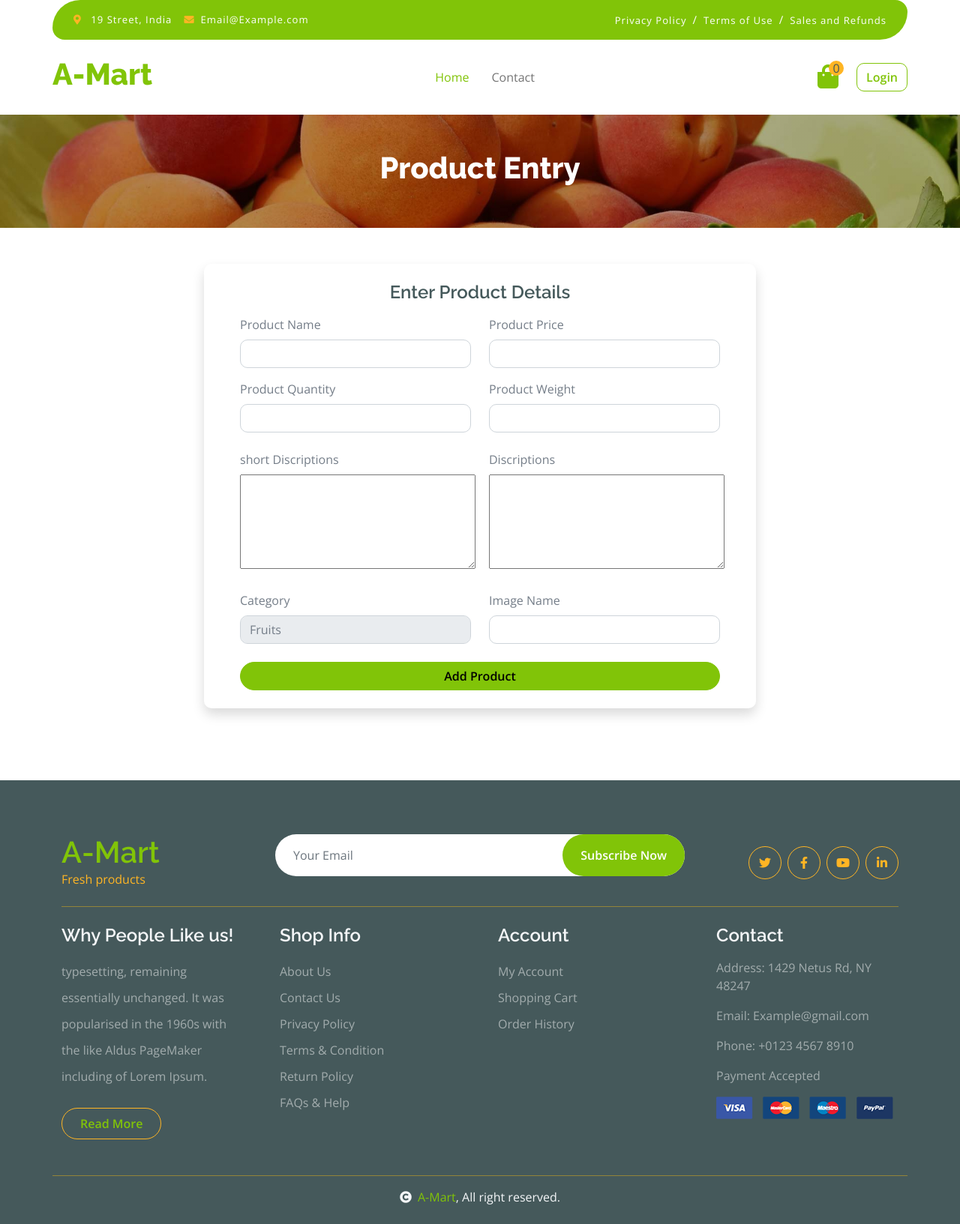
After one commit to moanwarshaikhattari/eCommerce, a Django app: page /admin-prd/ in a window 1280 px wide. The commit adds this page. Shown: the whole page at 75% size. Run offline with Django 5.2, Linux system fonts and the light colour scheme; data comes from the database, SQL or seed files in the repository; both versions use the stored data as it was after the commit; some libraries are stand-ins or nearby versions.

Commit message:
updated admin product

```diff
--- a/amart/urls.py
+++ b/amart/urls.py
@@ -31,4 +31,5 @@ urlpatterns = [
     path('logout/',views.logout_view, name='logout_view'),
     path('profile/',views.profile, name='profile'),
     path('chackout/',views.chackout_dtails, name='chackout'),
+    path('admin-prd/',views.admin_prd, name='admin_prd'),
 ]
--- a/mymart/admin.py
+++ b/mymart/admin.py
@@ -9,9 +9,9 @@ class CategoryAdmin(admin.ModelAdmin):
 
 @admin.register(Product)
 class ProductAdmin(admin.ModelAdmin):
-    list_display = ['id', 'product_name', 'price', 'stock_quantity', 'prd_category', 'short_discriptions', 'image_name', 'created_at']
+    list_display = ['id', 'product_name', 'price', 'prd_weight', 'stock_quantity', 'prd_category', 'short_discriptions', 'image_name', 'created_at']
     search_fields = ['product_name']
-    list_editable = ['stock_quantity', 'price', 'image_name', ]
+    list_editable = ['stock_quantity', 'price', 'image_name', 'prd_weight']
 
 
 @admin.register(Review)
--- /dev/null
+++ b/mymart/templates/admin-prd.html
@@ -0,0 +1,109 @@
+{% load static %}
+<!DOCTYPE html>
+<html lang="en">
+<head>
+    {% include 'head.html' %}
+</head>
+<body>
+    {% include 'header.html' %}
+
+    <!-- Page Header -->
+    <div class="container-fluid page-header py-5">
+        <h1 class="text-center text-white display-6">Product Entry</h1>
+    </div>
+
+    <!-- Signup Form Section -->
+    <div class="container py-5">
+        <div class="row justify-content-center">
+            <div class="col-lg-8">
+                <div class="card shadow border-0 rounded-4">
+                    <div class="card-body px-4 py-4">
+                        <h4 class="text-center mb-3">Enter Product Details</h4>
+                        {% if message %}
+                            <div class="alert alert-success alert-dismissible fade show mt-3" role="alert">{{ message }}
+                                <button type="button" class="btn-close" data-bs-dismiss="alert" aria-label="Close"></button>
+                            </div>
+                        {% endif %}
+                        <form method="POST">
+                            {% csrf_token %}
+                            <!-- {% if errors %}
+                                <div class="alert alert-danger" role="alert">
+                                    {% for error in errors %}
+                                        <p class="mb-0">{{ error }}</p>
+                                    {% endfor %}
+                                </div>
+                            {% endif %} -->
+
+                           <div class="container">
+                                <div class="row">
+                                    <div class="col-md-6 mb-3">
+                                        <label for="prd_name" class="form-label">Product Name</label>
+                                        <input type="text" class="form-control form-control-md" id="prd_name" name="prd_name"  required>
+                                    </div>
+
+                                    <div class="col-md-6 mb-3">
+                                        <label for="prd_price" class="form-label">Product Price</label>
+                                        <input type="number" class="form-control form-control-md" id="prd_price" name="prd_price" required>
+                                    </div>
+                                </div>
+                                <div class="row">
+                                    <div class="col-md-6 mb-3">
+                                        <label for="prd_quant" class="form-label">Product Quantity</label>
+                                        <input type="number" class="form-control form-control-md" id="prd_quant" name="prd_quant" required>
+                                    </div>
+
+                                    <div class="col-md-6 mb-4">
+                                        <label for="prd_weight" class="form-label">Product Weight</label>
+                                        <input type="text" class="form-control form-control-md" id="prd_weight" name="prd_weight"  required>
+                                    </div>
+
+                                    <div class="col-md-6 mb-4">
+                                        <label for="prd_short_disc" class="form-label">short Discriptions</label>
+                                        <textarea rows="5" cols="32" name="prd_short_disc" id="prd_short_disc"></textarea>
+                                        <!-- <input type="text" class="form-control form-control-md" id="prd_short_disc" name="prd_short_disc" required> -->
+                                    </div>
+
+                                    <div class="col-md-6 mb-4">
+                                        <label for="prd_long_disc" class="form-label">Discriptions</label>
+                                        <textarea rows="5" cols="32" name="prd_long_disc" id="prd_long_disc"></textarea>
+                                        <!-- <input type="text" class="form-control form-control-md" id="prd_long_disc" name="prd_long_disc"  required> -->
+                                    </div>
+
+                                    <div class="col-md-6 mb-4">
+                                        <label for="prd_category" class="form-label">Category</label>
+                                        <select name="prd_category" id="prd_category" class="form-control" required>
+                                            {% for category in categories %}
+                                                <option value="{{ category.id }}">{{ category.name }}</option>
+                                            {% endfor %}
+                                        </select>
+                                    </div>
+
+                                    <div class="col-md-6 mb-4">
+                                        <label for="img_name" class="form-label">Image Name</label>
+                                        <input type="text" class="form-control form-control-md" id="img_name" name="img_name"  required>
+                                    </div>
+                                </div>
+                                <div class="row">
+                                    <div class="col-md-12">
+                                          <div class="d-grid">
+                                                <button type="submit" class="btn btn-primary rounded-pill">Add Product</button>
+                                            </div>
+                                    </div>
+                                </div>
+                           </div>
+                        </form>
+
+                        <!-- <p class="text-center mt-4 mb-0">
+                            Already have an account?
+                            <a href="{% url 'login_view' %}" class="text-decoration-none">Login here</a>
+                        </p> -->
+                    </div>
+                </div>
+            </div>
+        </div>
+    </div>
+
+
+    {% include 'footer.html' %}
+</body>
+</html>
--- a/mymart/templates/cart.html
+++ b/mymart/templates/cart.html
@@ -43,7 +43,7 @@
                                 <tr>
                                     <th scope="row">
                                         <div class="d-flex align-items-center">
-                                            <img src="{%static 'img/'%}{{item.product.image_name}}" class="img-fluid me-5 rounded-circle" style="width: 80px; height: 80px;" alt="">
+                                            <img src="{%static 'img/'%}{{item.product.image_name}}.jpg" class="img-fluid me-5 rounded-circle" style="width: 80px; height: 80px;" alt="">
                                         </div>
                                     </th>
                                     <td>
--- a/mymart/templates/footer.html
+++ b/mymart/templates/footer.html
@@ -1,11 +1,11 @@
 {% load static %}
 <!-- Footer Start -->
 <div class="container-fluid bg-dark text-white-50 footer pt-5 mt-5">
-    <div class="container py-5">
+    <div class="container py-4">
         <div class="pb-4 mb-4" style="border-bottom: 1px solid rgba(226, 175, 24, 0.5) ;">
             <div class="row g-4">
                 <div class="col-lg-3">
-                    <a href="#">
+                    <a href="/">
                         <h1 class="text-primary mb-0">A-Mart</h1>
                         <p class="text-secondary mb-0">Fresh products</p>
                     </a>
@@ -38,22 +38,22 @@
             <div class="col-lg-3 col-md-6">
                 <div class="d-flex flex-column text-start footer-item">
                     <h4 class="text-light mb-3">Shop Info</h4>
-                    <a class="btn-link" href="">About Us</a>
-                    <a class="btn-link" href="">Contact Us</a>
-                    <a class="btn-link" href="">Privacy Policy</a>
-                    <a class="btn-link" href="">Terms & Condition</a>
-                    <a class="btn-link" href="">Return Policy</a>
-                    <a class="btn-link" href="">FAQs & Help</a>
+                    <a class="btn-link" href="javascript:void(0)">About Us</a>
+                    <a class="btn-link" href="javascript:void(0)">Contact Us</a>
+                    <a class="btn-link" href="javascript:void(0)">Privacy Policy</a>
+                    <a class="btn-link" href="javascript:void(0)">Terms & Condition</a>
+                    <a class="btn-link" href="javascript:void(0)">Return Policy</a>
+                    <a class="btn-link" href="javascript:void(0)">FAQs & Help</a>
                 </div>
             </div>
             <div class="col-lg-3 col-md-6">
                 <div class="d-flex flex-column text-start footer-item">
                     <h4 class="text-light mb-3">Account</h4>
-                    <a class="btn-link" href="">My Account</a>
+                    <a class="btn-link" href="{% url 'profile' %}">My Account</a>
                     <!-- <a class="btn-link" href="">Shop details</a> -->
-                    <a class="btn-link" href="">Shopping Cart</a>
+                    <a class="btn-link" href="{% url 'view_cart' %}">Shopping Cart</a>
                     <!-- <a class="btn-link" href="">Wishlist</a> -->
-                    <a class="btn-link" href="">Order History</a>
+                    <a class="btn-link" href="javascript:void(0)">Order History</a>
                     <!-- <a class="btn-link" href="">International Orders</a> -->
                 </div>
             </div>
@@ -73,17 +73,11 @@
 <!-- Footer End -->
 
 <!-- Copyright Start -->
-<div class="container-fluid copyright bg-dark py-4">
-    <div class="container">
-        <div class="row">
-            <div class="col-md-6 text-center text-md-start mb-3 mb-md-0">
-                <span class="text-light"><a href="#"><i class="fas fa-copyright text-light me-2"></i>Your Site Name</a>, All right reserved.</span>
-            </div>
-            <div class="col-md-6 my-auto text-center text-md-end text-white">
-                <!--/*** This template is free as long as you keep the below author’s credit link/attribution link/backlink. ***/-->
-                <!--/*** If you'd like to use the template without the below author’s credit link/attribution link/backlink, ***/-->
-                <!--/*** you can purchase the Credit Removal License from "https://htmlcodex.com/credit-removal". ***/-->
-                Designed By <a class="border-bottom" href="https://htmlcodex.com">HTML Codex</a> Distributed By <a class="border-bottom" href="https://themewagon.com">ThemeWagon</a>
+<div class="container-fluid copyright bg-dark py-4" >
+    <div class="container" style="border-top: 1px solid rgba(226, 175, 24, 0.5) ;">
+        <div class="row mt-3">
+            <div class="col-md-12 text-center mb-3 mb-md-0">
+                <span class="text-light"><a href="javascript:void(0)"><i class="fas fa-copyright text-light me-2"></i>A-Mart</a>, All right reserved.</span>
             </div>
         </div>
     </div>
@@ -93,7 +87,7 @@
 
 
 <!-- Back to Top -->
-<a href="#" class="btn btn-primary border-3 border-primary rounded-circle back-to-top"><i class="fa fa-arrow-up"></i></a>
+<a href="javascript:void(0)" class="btn btn-primary border-3 border-primary rounded-circle back-to-top"><i class="fa fa-arrow-up"></i></a>
 
 
 <!-- JavaScript Libraries -->
--- a/mymart/views.py
+++ b/mymart/views.py
@@ -197,3 +197,33 @@ def chackout_dtails(request):
         'total':total_amount,
     }
     return render(request, 'chackout.html', data)
+
+def admin_prd(request):
+    prd_category = Category.objects.all()
+    message = None
+    if request.method == 'POST':
+        product_names = request.POST.get('prd_name')
+        product_price = request.POST.get('prd_price')
+        product_quant = request.POST.get('prd_quant')
+        product_weight = request.POST.get('prd_weight')
+        product_srtdis = request.POST.get('prd_short_disc')
+        product_longdis = request.POST.get('prd_long_disc')
+        product_cat = request.POST.get('prd_category')
+        product_image = request.POST.get('img_name')
+
+        Product.objects.create(
+            product_name=product_names,
+            price=float(product_price),
+            stock_quantity=int(product_quant),
+            prd_weight=product_weight,
+            short_discriptions=product_srtdis,
+            discriptions=product_longdis,
+            prd_category=Category.objects.get(id=product_cat),
+            image_name = product_image
+        )
+        message = "product added successfully!"
+    data = {
+        'categories':prd_category,
+        'message':message
+    }
+    return render(request, 'admin-prd.html', data)
```
Also changed, not shown: mymart/models.py (+4 -4 lines), mymart/templates/home.html (+6 -6 lines), mymart/templates/product-details.html (+5 -6 lines), db.sqlite3, mymart/migrations/0013_product_prd_weight_alter_product_stock_quantity.py (added), mymart/migrations/0014_alter_product_stock_quantity.py (added), mymart/migrations/0015_alter_product_prd_category.py (added).
